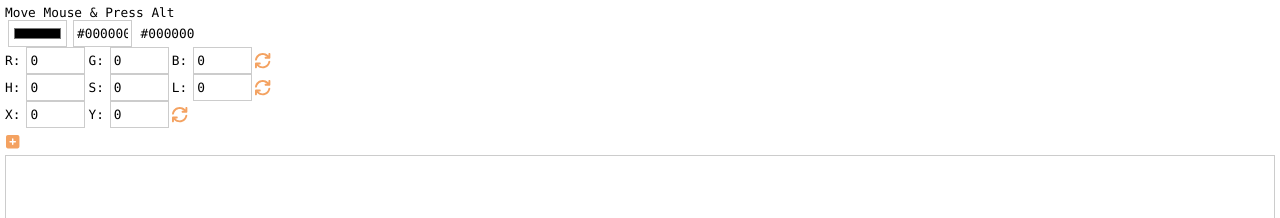
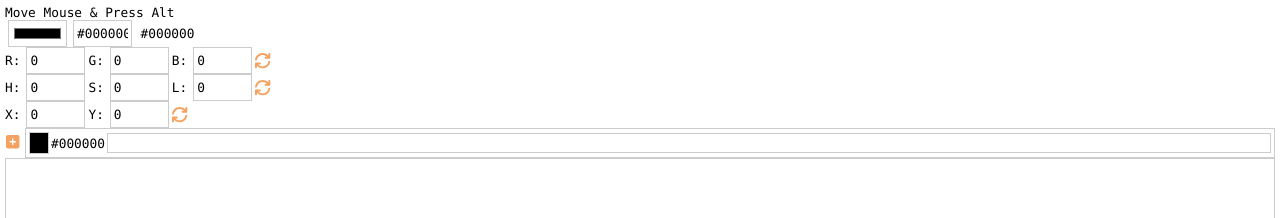
Before and after one commit to kangtae49/tr-color, a React (Vite) app: page / in a window 1280 px wide. Shown: the top 218 px of the page. Built offline with nearby package versions, Linux system fonts and the light colour scheme.

Commit message:
add drag & drop

```diff
--- a/src-tauri/resources/colors.schema.json
+++ b/src-tauri/resources/colors.schema.json
@@ -25,6 +25,12 @@
       "properties": {
         "hex_color": {
           "type": "string"
+        },
+        "name": {
+          "type": [
+            "string",
+            "null"
+          ]
         }
       },
       "required": [
--- a/src-tauri/tauri.conf.json
+++ b/src-tauri/tauri.conf.json
@@ -14,7 +14,7 @@
     "windows": [
       {
         "title": "tr-color",
-        "width": 270,
+        "width": 280,
         "height": 200,
         "devtools": true
       }
--- a/src/App.css
+++ b/src/App.css
@@ -52,13 +52,19 @@ div, input {
 .row .input input { width: 100%; cursor: pointer;}
 .row .icon { flex: 0 0 20px; width: 20px; height: 27px; font-size: 1.2em; display: flex; justify-content: center; align-items: center; cursor: pointer;}
 
+.color-pane .color-list-con { flex: 1; display: flex; }
 .color-pane .color-list { flex: 1; border: 1px solid #ccc; display: flex; flex-wrap: wrap;  justify-content: flex-start; align-content: flex-start; overflow-y: auto;}
-.color-list .color-item { display: flex; padding: 3px; border: 1px solid #ccc; height: 30px;}
-.color-list .color-item .color-bg{ flex: 0 0 20px; height: 20px; border: 1px solid #ccc; cursor: pointer;}
-.color-list .color-item .color-txt{ flex: 0 0 20px; height: 20px; display: flex; justify-content: center; align-items: center; cursor: pointer;}
-.color-list .color-item .color-close{ flex: 0 0 20px; padding-left: 5px; height: 20px; display: flex; justify-content: center; align-items: center;}
+.color-item { display: flex; padding: 3px; border: 1px solid #ccc; height: 30px; gap: 2px;}
+.color-item .color-bg { flex: 0 0 20px; border: 1px solid #ccc; cursor: pointer;}
+.color-item .color-hex { flex: 0 0 20px; display: flex; justify-content: center; align-items: center; cursor: pointer;}
+.color-item .color-name { flex: 0 0 180px; width: 50px; display: flex; justify-content: left; align-items: center; cursor: pointer; text-overflow: ellipsis; white-space: nowrap; overflow: hidden;}
+.color-item .color-close{ flex: 0 0 20px; padding-left: 5px; height: 20px; display: flex; justify-content: center; align-items: center;}
 
-
+.color-cur-item { display: flex; padding: 3px; border: 1px solid #ccc; height: 30px; gap: 2px;}
+.color-cur-item .color-bg { flex: 0 0 20px; border: 1px solid #ccc; cursor: pointer;}
+.color-cur-item .color-hex { flex: 0 0 20px; display: flex; justify-content: center; align-items: center; cursor: pointer;}
+.color-cur-item .color-name { flex: 1; display: flex; justify-content: center; align-items: center; cursor: pointer; text-overflow: ellipsis; white-space: nowrap; overflow: hidden;}
+.color-cur-item .color-name input { width: 100%; height: 20px;}
 
 .fa-arrows-rotate { color: var(--selected-color); margin-right: 5px; cursor: pointer;}
 .fa-arrows-rotate:hover { transform: var(--scale); color: var(--hover-color); }
--- a/src/bindings.ts
+++ b/src/bindings.ts
@@ -50,7 +50,7 @@ async writeColors(colorsJson: ColorsJson) : Promise<Result<null, ApiError>> {
 /** user-defined types **/
 
 export type ApiError = { Error: string } | { TauriError: string } | { Io: string } | { JsonError: string }
-export type Color = { hex_color: string }
+export type Color = { hex_color: string; name?: string | null }
 export type ColorsJson = { $schema?: string | null; colors: Color[] }
 export type Pos = { x: number; y: number }
 export type Rgb = { r: number; g: number; b: number }
--- /dev/null
+++ b/src/components/ColorCurItemView.tsx
@@ -0,0 +1,59 @@
+
+import {CSS} from "@dnd-kit/utilities";
+import {ColorItem} from "@/components/ColorView.tsx";
+import {useDraggable} from "@dnd-kit/core";
+import {useColorNameStore} from "@/stores/colorNameStore.ts";
+
+
+type Props = {
+  color: ColorItem
+}
+function ColorCurItemView({color}: Props) {
+  const colorName = useColorNameStore(state => state.colorName);
+  const setColorName = useColorNameStore(state => state.setColorName);
+
+  const draggable = useDraggable({
+    id: "DRAGGABLE"
+  });
+  const mergedProps = {
+    ...draggable.attributes,
+    ...draggable.listeners,
+  };
+
+  const style = {
+    // Outputs `translate3d(x, y, 0)`
+    transform: CSS.Translate.toString(draggable.transform),
+  };
+
+  return (
+    <div id={color.hex_color}
+         ref={(node) => {
+           draggable.setNodeRef(node);
+         }}
+         style={{
+          ...style,
+           width: "100%",
+         }}
+    >
+      <div className="color-cur-item">
+        <div className="color-bg"
+             style={{backgroundColor: color.hex_color}}
+             {...mergedProps}
+        ></div>
+        <div className="color-hex"
+             {...mergedProps}
+        >
+          {color.hex_color}
+        </div>
+        <div className="color-name"
+        >
+          <input type="text"
+                 value={colorName}
+                 onChange={(e) => setColorName(e.target.value)} />
+        </div>
+      </div>
+    </div>
+  )
+}
+
+export default ColorCurItemView;
--- /dev/null
+++ b/src/components/ColorItemView.tsx
@@ -0,0 +1,50 @@
+import {FontAwesomeIcon as Icon} from "@fortawesome/react-fontawesome";
+import {faCircleXmark} from "@fortawesome/free-solid-svg-icons";
+import {useSortable} from "@dnd-kit/sortable";
+import {CSS} from "@dnd-kit/utilities";
+import {ColorItem} from "@/components/ColorView.tsx";
+
+type Props = {
+  color: ColorItem
+  removeColorItem: (colorItem: ColorItem) => void
+}
+function ColorItemView({color, removeColorItem}: Props) {
+  console.log('ColorItemView', color);
+  const sortable = useSortable({
+    id: color.id,
+  });
+  const mergedProps = {
+    ...sortable.attributes,
+    ...sortable.listeners,
+  };
+
+  const style = {
+    // Outputs `translate3d(x, y, 0)`
+    transform: CSS.Translate.toString(sortable.transform),
+  };
+
+  return (
+    <div className="color-item"
+         ref={(node) => {
+          sortable.setNodeRef(node);
+         }}
+         style={style}
+    >
+      <div className="color-bg" style={{backgroundColor: color.hex_color}} ></div>
+      <div className="color-hex"
+           {...mergedProps}
+      >
+        {color.hex_color}
+      </div>
+      <div className="color-name"
+           {...mergedProps}
+           title={color.name || ""}
+      >
+        {color.name || ""}
+      </div>
+      <div className="color-close" onClick={() => removeColorItem(color)}><Icon icon={faCircleXmark} /></div>
+    </div>
+  )
+}
+
+export default ColorItemView;
--- a/src/components/ColorView.tsx
+++ b/src/components/ColorView.tsx
@@ -1,7 +1,13 @@
 import {useEffect, useState} from "react";
 import {Rgb, commands, Pos, Color, ColorsJson} from "../bindings.ts";
 import { FontAwesomeIcon as Icon } from '@fortawesome/react-fontawesome'
-import { faArrowsRotate, faSquarePlus, faCircleXmark } from '@fortawesome/free-solid-svg-icons'
+import {faArrowsRotate, faSquarePlus} from '@fortawesome/free-solid-svg-icons'
+import SortableContainer from "@/components/SortableContainer.tsx";
+import {arrayMove, horizontalListSortingStrategy, SortableContext} from "@dnd-kit/sortable";
+import {DndContext, DragEndEvent, DragStartEvent} from "@dnd-kit/core";
+import ColorItemView from "@/components/ColorItemView.tsx";
+import ColorCurItemView from "@/components/ColorCurItemView.tsx";
+import {useColorNameStore} from "@/stores/colorNameStore.ts";
 
 
 function fromColor(rgb: Rgb): string {
@@ -94,6 +100,10 @@ function hslToRgb(hsl: Hsl): Rgb {
   };
 }
 
+export type ColorItem = Color & {
+  id: string
+}
+
 function ColorView() {
   const [inputColor, setInputColor] = useState<string | undefined>("#000000");
   const [inputHexString, setInputHexString] = useState<string | undefined>("#000000");
@@ -106,6 +116,13 @@ function ColorView() {
   const [inputX, setInputX] = useState<number | undefined>(0);
   const [inputY, setInputY] = useState<number | undefined>(0);
   const [colorsJson, setColorsJson] = useState<ColorsJson | undefined>(undefined);
+  const [colorItems, setColorItems] = useState<ColorItem[] | undefined>(undefined);
+  const [currentColorItem, setCurrentColorItem] = useState<ColorItem | undefined>(undefined);
+  const colorName = useColorNameStore(state => state.colorName);
+  const setColorName = useColorNameStore(state => state.setColorName);
+
+  // const [activeItem, setActiveItem] = useState<string | null>(null);
+  // const [dropItems, setDropItems] = useState<string[]>([]);
 
   const getPos = async () => {
     return commands.getMousePos().then((res) => {
@@ -226,39 +243,84 @@ function ColorView() {
       }
     });
   }
-  const saveColorsJson = () => {
-    if (inputColor === undefined) return;
-    let colors = colorsJson?.colors;
-    if (colors == undefined) colors = [];
-    const hex_colors = colors.map((color: Color) => color.hex_color);
-    if (!hex_colors.includes(inputColor)) {
-      colors = [...colors, {
-        hex_color: inputColor,
-      }]
+  const addColor = () => {
+    if (colorItems == undefined || currentColorItem === undefined) return;
+
+
+    if (!colorItems.find((color) => color.id === currentColorItem.id)) {
+      setColorItems([
+        currentColorItem,
+        ...colorItems,
+      ])
     }
-    commands.writeColors({
-      colors
-    }).then((res) => {
-      if (res.status == 'ok') {
-        console.log('save colors');
-        readColors();
-      }
-    });
   }
 
-  const removeColor = (hexColor: string) => {
-    if (colorsJson === undefined) return;
-    let colors = colorsJson.colors;
-    if (colors === undefined) return;
-    colors = colors.filter((color: Color) => color.hex_color !== hexColor);
-    commands.writeColors({
-      colors
-    }).then((res) => {
-      if (res.status == 'ok') {
-        console.log('remove color');
-        readColors();
+  const selectColorItem = (c: ColorItem) => {
+    console.log('select color item: ', c);
+    if (c === undefined) return;
+    setInputColor(c.hex_color);
+    setColorName(c.name || "");
   }
-    })
+
+  const removeColorItem = (colorItem: ColorItem) => {
+    if (colorItems === undefined) return;
+    console.log('remove color: ', colorItem);
+    setColorItems(colorItems.filter((item: ColorItem) => item.id !== colorItem.id));
+  }
+
+  function handleDragStart(event: DragStartEvent) {
+    console.log(event);
+    if (event.active.id === "DRAGGABLE") {
+      return;
+    }
+
+    const findItem = colorItems?.find((c) => c.id == event.active.id);
+    if (findItem) {
+      setInputColor(findItem.hex_color);
+    }
+
+  }
+
+  function handleDragEnd(event: DragEndEvent) {
+    // setActiveItem(null);
+    // console.log(activeItem, colorItems);
+    if (colorItems === undefined) return;
+    const { active, over } = event;
+    console.log(active, over);
+
+    if (!over) {
+      return;
+    }
+
+    let activeId = active.id.toString();
+    let overId = over.id.toString();
+
+    if (overId == 'target') {
+      const last = colorItems.slice(-1);
+      if (last.length > 0) {
+        overId = last[0].id;
+      }
+    }
+    if (activeId == "DRAGGABLE" && currentColorItem !== undefined) {
+      if (!colorItems.find((c) => c.id == getColorId(currentColorItem))) {
+        colorItems.push(currentColorItem);
+        activeId = currentColorItem.id;
+      }
+    }
+
+    const activeIndex = colorItems.findIndex((item) => item.id === activeId);
+    const overIndex = colorItems.findIndex((item) => item.id === overId);
+    if (activeIndex !== -1 && overIndex !== -1 && activeId !== overId) {
+      setColorItems((items) => arrayMove<ColorItem>(items || [], activeIndex, overIndex));
+    }
+
+  }
+
+  function getColorId (color: ColorItem | Color) {
+    if (color.name != undefined && color.name != "") {
+      return `${color.hex_color}_${color.name}`;
+    }
+    return color.hex_color;
   }
 
   useEffect(() => {
@@ -273,22 +335,45 @@ function ColorView() {
     setInputH(hsl.h);
     setInputS(hsl.s);
     setInputL(hsl.l);
-  }, [inputColor])
 
-  // useEffect(() => {
-  //   if (inputR === undefined || inputG === undefined || inputB === undefined) return;
-  //   const rgb: Rgb = {r: inputR, g: inputG, b: inputB};
-  //   setInputColor(fromColor(rgb))
-  // }, [inputR, inputG, inputB]);
-  //
-  // useEffect(() => {
-  //   if (inputH === undefined || inputS === undefined || inputL === undefined) return;
-  //   const hsl: Hsl = {h: inputH, s: inputS, l: inputL};
-  //   const rgb = hslToRgb(hsl);
-  //   setInputColor(fromColor(rgb));
-  // }, [inputH, inputS, inputL]);
+    let colorId;
+    if (colorName == undefined || colorName == "") {
+      colorId = inputColor;
+    } else {
+      colorId = `${inputColor}_${colorName}`;
+    }
+    setCurrentColorItem({
+      id: colorId,
+      hex_color: inputColor,
+      name: colorName,
+    });
+  }, [inputColor, colorName])
 
+  useEffect(() => {
+    if (colorsJson?.colors === undefined) return;
+    const colorItems: ColorItem[] = colorsJson.colors.map( (c: Color) => {
+      let colorId = getColorId(c);
+      console.log('colorId:', colorId);
 
+      return ({
+        id: colorId,
+        ...c
+      })
+    });
+    setColorItems(colorItems)
+  }, [colorsJson]);
+
+  useEffect(() => {
+    if (colorItems == undefined) return;
+
+    commands.writeColors({
+      colors: colorItems
+    }).then((res) => {
+      if (res.status == 'ok') {
+        console.log('save color');
+      }
+    })
+  }, [colorItems]);
 
   useEffect(() => {
     window.addEventListener('keydown', handleKeyDown);
@@ -323,20 +408,29 @@ function ColorView() {
         <div className="label-num">Y:</div><div className="input"><input type="number" value={inputY ?? ""} onChange={(e) => onChangeInputY(e.target.value)}/></div>
         <div className="icon" onClick={refreshPos}><Icon icon={faArrowsRotate} /></div>
       </div>
+      <DndContext
+        onDragStart={handleDragStart}
+        onDragEnd={handleDragEnd}>
+          {(inputColor != undefined && currentColorItem != undefined) && (
           <div className="row">
-        <div className="icon" onClick={saveColorsJson}><Icon icon={faSquarePlus} /></div>
+            <div className="icon" onClick={addColor}><Icon icon={faSquarePlus} /></div>
+            <ColorCurItemView
+              color={currentColorItem}
+            />
           </div>
+          )}
+        <SortableContainer id="target">
           <div className="color-list">
-        {colorsJson?.colors.map((color: Color, index: number) => {
+              <SortableContext items={colorItems ?? []} strategy={horizontalListSortingStrategy}>
+              {(colorItems ?? []).map((color, _index: number) => {
                 return (
-            <div className="color-item" key={index}>
-              <div className="color-bg" style={{backgroundColor: color.hex_color}} onClick={()=>setInputColor(color.hex_color)}></div>
-              <div className="color-txt" onClick={()=>setInputColor(color.hex_color)}>{color.hex_color}</div>
-              <div className="color-close" onClick={() => {removeColor(color.hex_color)}}><Icon icon={faCircleXmark} /></div>
-            </div>
+                  <ColorItemView key={color.id} color={color} removeColorItem={removeColorItem} />
                 )
               })}
+              </SortableContext>
           </div>
+        </SortableContainer>
+      </DndContext>
     </div>
   )
 }
--- /dev/null
+++ b/src/components/SortableContainer.tsx
@@ -0,0 +1,17 @@
+import {useDroppable} from "@dnd-kit/core";
+import React from "react";
+
+type Prop = {
+  id: string,
+  children: React.ReactNode
+}
+function SortableContainer({id, children}: Prop) {
+  const { setNodeRef } = useDroppable({ id });
+  return (
+    <div className="color-list-con" ref={setNodeRef} >
+      {children}
+    </div>
+  )
+}
+
+export default SortableContainer;
--- /dev/null
+++ b/src/stores/colorNameStore.ts
@@ -0,0 +1,12 @@
+import { create } from 'zustand'
+
+
+export interface ColorNameStore {
+  colorName: string | undefined
+  setColorName: (colorName: string | undefined) => void
+}
+
+export const useColorNameStore = create<ColorNameStore>((set) => ({
+  colorName: undefined,
+  setColorName: (colorName: string | undefined) => set(() => ({ colorName }))
+}))
```
Also changed, not shown: package.json (+6 -1 lines), vite.config.ts (+9 -2 lines), 2 other files (tests, documents, lock files or other folders). Lines whose indentation alone changed are shown as unchanged.
